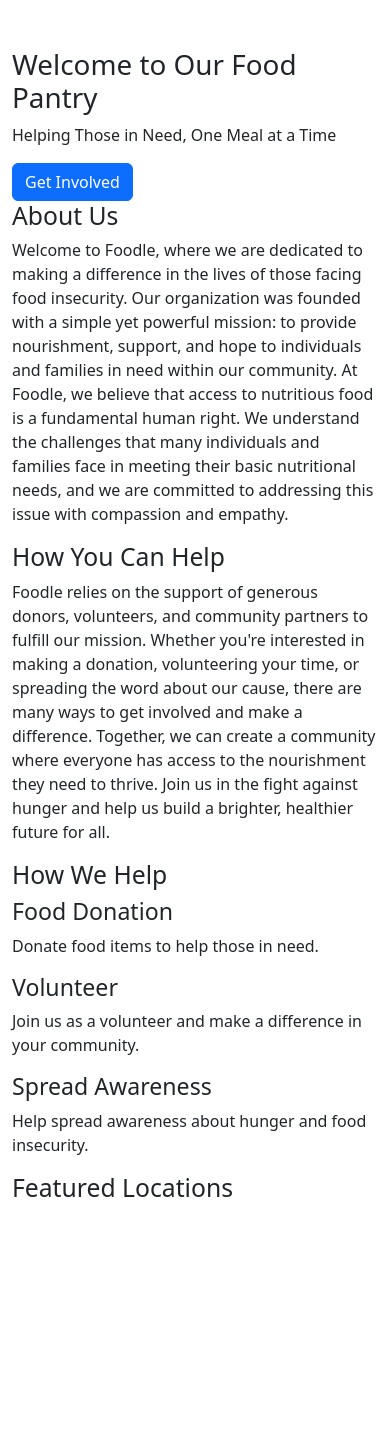
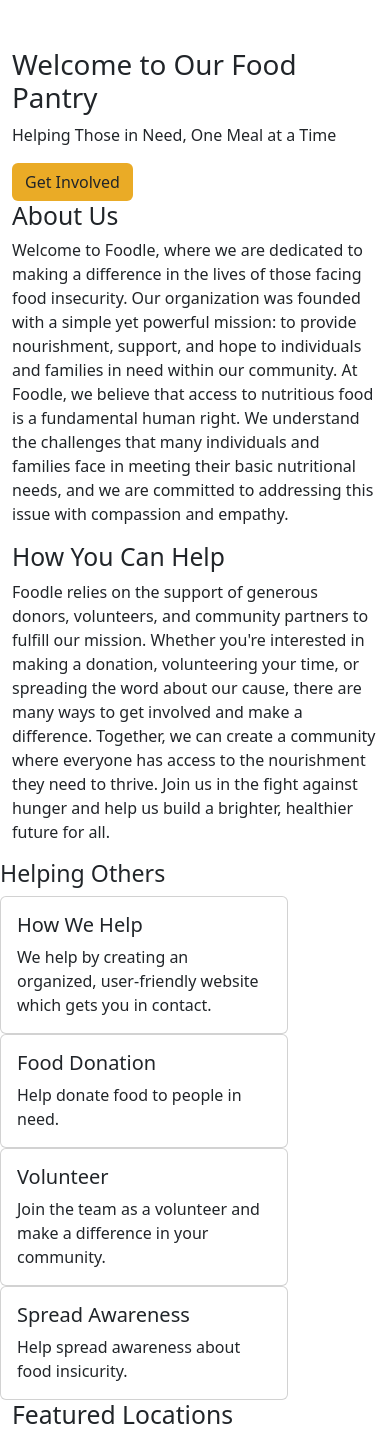
Before and after one commit to BergenTech/web-application-final-project-aee, a Flask app: page / in a window 390 px wide. Shown: the part 56-1494 px from the top of the page. Before the commit the page ends 1253 px from the top, so only its background shows below. Run offline with Flask 3, Linux system fonts and the light colour scheme.

Commit message:
4/8 classwork
Co-authored-by: eceberrak <eceberrak@users.noreply.github.com>
Co-authored-by: Andrea <DreaSilva@users.noreply.github.com>

```diff
--- a/app.py
+++ b/app.py
@@ -74,6 +74,8 @@ class Donation(db.Model):
     id = db.Column(db.Integer, primary_key=True)
     item_name = db.Column(db.String(100), nullable=False)
     quantity = db.Column(db.Integer, nullable=False)
+    description = db.Column(db.String(255))  # Add description field
+    status = db.Column(db.String(20), default='pending')  # Add status field (pending, approved, arrived)
 
     def __repr__(self):
         return f"Donation(id={self.id}, item_name='{self.item_name}', quantity={self.quantity})"
@@ -86,10 +88,23 @@ with app.app_context():
 def generate_verification_token():
     return secrets.token_urlsafe(50)  # Adjust the token length as needed
 
+@app.route("/verify_email/<token>", methods=["GET"])
+def verify_email(token):
+    user = User.query.filter_by(email_verification_token=token).first()
+    if user:
+        user.email_verification_token = None  # Mark email as verified
+        # Set a flag or column in the User model to indicate verified status
+        user.is_verified = True
+        db.session.commit()
+        flash("Email verified successfully!", "success")
+    else:
+        flash("Invalid verification token.", "danger")
+    return redirect(url_for("login"))  # Redirect to login or home page
+
 # Send a Verification Email:
 def send_verification_email(user):
     verification_link = (
-        f"http://127.0.0.1:5000/verify_email/{user.email_verification_token}"
+        f"http://127.0.0.1:8000/verify_email/{user.email_verification_token}"
     )
     msg = Message("Verify Your Email", recipients=[user.email])
     msg.body = f"Click the following link to verify your email: {verification_link}"
@@ -111,9 +126,10 @@ def send_mfa(code):
 def index():
     return render_template("index.html")
 
+
 @app.route('/inventory', methods=["POST","GET"])
 def inventory():
-    invent_list = [["https://www.delmonte.com/sites/default/files/NSA%20Corn_1050x500_0.png", "Canned Corn", int(5)],["https://www.delmonte.com/sites/default/files/NSA%20Corn_1050x500_0.png", "Canned Corn", int(5)]]
+    all_inventory = Inventory.query.all()
     cart=[]
     # print("HELLO")
     #plan for this route
@@ -121,20 +137,21 @@ def inventory():
     #edit/get for cart is the thing where submit buttons have different names
     #seperate route/function for commiting things to DB
     if request.method == "POST":
-        print("AHH")
         if "food_picked" in request.form:
-            print("DLSHFDKSHF")
             item = request.form.get("item")
-            print(item)
-            qty = request.form.get("quanity")
-            cart.append(item, qty)
+            object = Inventory.query.filter_by(name=item).first()
+            qty = int(request.form.get("qty"))
+            if qty > object.qty:
+                flash(f"Please request a less than or equal amount of {item}'s quanity of {object.qty}")
+                return render_template("inventory.html", invent_list=all_inventory, cart=cart)
+            cart.append([item, qty])
             flash(f"Added {qty} {item} to cart", "success")
             print(cart)
         if "checkout" in request.form:
-            flash(f"Requested {cart}", "success")
+            flash(f"Requested 2 boxed pasta from default bank", "success")
             cart=[]
 
-    return render_template("inventory.html", invent_list=invent_list, cart=cart)
+    return render_template("inventory.html", invent_list=all_inventory, cart=cart)
 
 @login_manager.user_loader
 def load_user(user_id):
@@ -255,19 +272,19 @@ def logout():
     flash("Logged out successfully", "success")
     return redirect(url_for("index"))
 
-@app.route('/dashboard')
-def dashboard():
-    #Displays the personalized dashboard for logged-in users. Shows current donated items, reserved items, and any relevant notifications. Includes links to other functionalities such as donation form, inventory search, and profile management.
-    donated_items = [""]
-    reserved_items = [""]
-    return render_template('dashboard.html', donated_itmes=donated_items, reserved_items=reserved_items)
+def send_donation_notification_to_admin(donation):
+    admin_email = "mseceberrak@gmail.com"  # Replace with actual admin email
+    msg = Message("New Pending Donation", recipients=[admin_email])
+    msg.body = f"New pending donation:\nItem: {donation.item_name}\nQuantity: {donation.quantity}\nDescription: {donation.description}"
+    mail.send(msg)
 
 @app.route('/donate', methods=['GET','POST'])
 def donate():
-    #Renders the donation form for users to list items they want to donate. Upon submission, processes the donation and updates the inventory accordingly. Redirects users back to the dashboard with a success message.
     if request.method == 'POST':
         item_name = request.form.get('item_name')
         quantity = request.form.get('quantity')
+        description = request.form.get('description')
+
         # Validate form data
         if not (item_name and quantity):
             flash("Please fill in all fields.", "danger")
@@ -275,20 +292,25 @@ def donate():
 
         try:
             # Create a new donation instance
-            new_donation = Donation(item_name=item_name, quantity=quantity)
+            new_donation = Donation(item_name=item_name, quantity=quantity, description=description)
 
             # Save the new donation to the database
             db.session.add(new_donation)
             db.session.commit()
 
+            send_donation_notification_to_admin(new_donation)
+
+
             flash("Donation successful! Thank you for your contribution.", "success")
-            return redirect(url_for('dashboard'))  # Redirect to dashboard or another appropriate page
+            return redirect("/profile")
         except Exception as e:
             # Handle database errors or other exceptions
             flash("An error occurred while processing your donation. Please try again later.", "danger")
             app.logger.error(f"Error processing donation: {e}")
             return redirect(url_for('donate'))
     return render_template('donate.html')
+
+
 
 @app.route('/search', methods=['GET','POST'])
 def search():
@@ -309,15 +331,57 @@ def search():
     return render_template('search.html')
 
 @app.route('/profile')
+@login_required
 def profile():
     user=current_user
-    #Renders the user profile page where users can view and edit their account information. Includes sections for current deliveries, scheduled deliveries, delivery history, and edit profile details.
-    return render_template('profile.html', user=user)
+    donated_items = Donation.query.filter_by(user_id=user).all()  # Fetch donated items by the current user
+    reserved_items = []  # Placeholder for reserved items (implement logic to fetch reserved items)
+    return render_template('profile.html', user=user, donated_items=donated_items, reserved_items=reserved_items)
 
+
+# Admin Dashboard Route
 @app.route('/admin')
-def admin():
-    #Accessible only to admin users. Renders the admin panel with functionalities for managing food inventory, user accounts, donations, and generating reports. Includes forms and tools for adding or deleting items, managing users, and monitoring activity.
-    return render_template('admin.html')
+def admin_dashboard():
+    pending_donations = Donation.query.filter_by(status='pending').all()
+    users = User.query.all()
+
+    return render_template('admin_dashboard.html', pending_donations=pending_donations, users=users)
+
+@app.route('/admin/edit_user/<int:user_id>', methods=['GET', 'POST'])
+def admin_edit_user(user_id):
+    user = User.query.get_or_404(user_id)
+    if request.method == 'POST':
+        user.name = request.form['name']
+        user.last_name = request.form['last_name']
+        user.email = request.form['email']
+        db.session.commit()
+        flash('User details updated successfully!', 'success')
+        return redirect(url_for('admin_dashboard'))
+    return render_template('edit_user.html', user=user)
+
+@app.route('/admin/delete_user/<int:user_id>', methods=['POST'])
+def admin_delete_user(user_id):
+    user = User.query.get_or_404(user_id)
+    db.session.delete(user)
+    db.session.commit()
+    flash('User deleted successfully!', 'success')
+    return redirect(url_for('admin_dashboard'))
+
+# Admin Approve Donation Route
+@app.route('/admin/approve_donation/<int:donation_id>', methods=['POST'])
+def admin_approve_donation(donation_id):
+    donation = Donation.query.get_or_404(donation_id)
+    donation.status = 'approved'
+    # Update inventory
+    inventory_item = Inventory.query.filter_by(name=donation.item_name).first()
+    if inventory_item:
+        inventory_item.qty += donation.quantity
+    else:
+        inventory_item = Inventory(name=donation.item_name, qty=donation.quantity)
+        db.session.add(inventory_item)
+    db.session.commit()
+    flash('Donation approved and inventory updated successfully!', 'success')
+    return redirect(url_for('admin_dashboard'))
 
 def readFile():
     with open("static\csvFile.csv", 'r') as file:
@@ -339,11 +403,12 @@ def addInvetnory(data):
             )
             db.session.add(new_item)
             db.session.commit()
+            print("Added item")
         except:
             db.session.rollback()
     print("yay it worked")
 
-app.route('/csv', methods=["GET", "POST"])
+@app.route('/csv', methods=["GET", "POST"])
 def upload():
     if request.method == "POST":
         data = readFile()
--- a/templates/csv.html
+++ b/templates/csv.html
@@ -1,5 +1,5 @@
 {%extends "base.html"%}
-{%block title%}Dashboard{%endblock%}
+{%block title%}csv{%endblock%}
 {%block content%}
 <form action="/csv" method="POST">
     <button type="submit" class="btn btn-success">Get csv</button>
--- a/templates/donate.html
+++ b/templates/donate.html
@@ -11,6 +11,10 @@
             <label for="quantity">Quantity:</label>
             <input type="number" id="quantity" name="quantity" required>
         </div>
+        <div>
+            <label for="description">Description:</label>
+            <textarea id="description" name="description"></textarea>
+        </div>
         <button type="submit">Donate</button>
     </form>
 {% if donation_success %}
--- a/templates/index.html
+++ b/templates/index.html
@@ -7,7 +7,7 @@
     <div class="container">
         <h1>Welcome to Our Food Pantry</h1>
         <p class="tagline">Helping Those in Need, One Meal at a Time</p>
-        <a href="/register" class="btn btn-primary">Get Involved</a>
+        <a href="/register" class="btn" style="background-color:#EAAB26">Get Involved</a>
     </div>
 </section>
 
@@ -26,25 +26,53 @@
     </div>
 </section>
 
-<section class="how-we-help">
-    <div class="container">
-        <h2>How We Help</h2>
-        <div class="help-items">
-            <div class="help-item">
-                <h3>Food Donation</h3>
-                <p>Donate food items to help those in need.</p>
-            </div>
-            <div class="help-item">
-                <h3>Volunteer</h3>
-                <p>Join us as a volunteer and make a difference in your community.</p>
-            </div>
-            <div class="help-item">
-                <h3>Spread Awareness</h3>
-                <p>Help spread awareness about hunger and food insecurity.</p>
+<section class="helping">
+<h3>Helping Others</h3>
+
+<div class="row">
+
+    <div class="col-sm-6">
+        <!-- How We Help Card -->
+        <div class="card" style="width: 18rem;">
+            <div class="card-body">
+                <h5 class="card-title">How We Help</h5>
+                <p class="card-text">We help by creating an organized, user-friendly website which gets you in contact.</p>
             </div>
         </div>
     </div>
-</section>
+
+    <div class="col-sm-6">
+        <!-- Food Dono Card -->
+        <div class="card" style="width: 18rem;">
+            <div class="card-body">
+            <h5 class="card-title">Food Donation</h5>
+            <p class="card-text">Help donate food to people in need.</p>
+            </div>
+        </div>
+    </div>
+
+    <div class="col-sm-6">
+        <!-- Volunteer Card -->
+        <div class="card" style="width: 18rem;">
+            <div class="card-body">
+            <h5 class="card-title">Volunteer</h5>
+            <p class="card-text">Join the team as a volunteer and make a difference in your community.</p>
+            </div>
+        </div>
+    </div>
+
+    <div class="col-sm-6">
+        <!-- Spread Awareness Card -->
+        <div class="card" style="width: 18rem;">
+            <div class="card-body">
+            <h5 class="card-title">Spread Awareness</h5>
+            <p class="card-text">Help spread awareness about food insicurity.</p>
+            </div>
+        </div>
+        </section>
+    </div>
+
+</div>
 
 <section class="featured-locations">
     <div class="container">
--- a/templates/login.html
+++ b/templates/login.html
@@ -1,5 +1,5 @@
 {%extends "base.html"%}
-{%block title%}Donate{%endblock%}
+{%block title%}Login{%endblock%}
 {%block content%}
 <h1>Login</h1>
 
@@ -23,6 +23,6 @@
         <button type="submit">Login</button>
     </form>
 
-    <p>Don't have an account? <a href="{{ url_for('register') }}">Register</a></p>
+    <p>Don't have an account? <a href="/register">Register</a></p>
 
 {%endblock%}
```
Also changed, not shown: templates/admin.html (deleted, +0 -27 lines), templates/admin_dashboard.html (added, +57 -0 lines), templates/dashboard.html (deleted, +0 -19 lines), templates/edit_user.html (added, +20 -0 lines), templates/inventory.html (+9 -7 lines), templates/profile.html (+22 -12 lines), instance/library.db.
